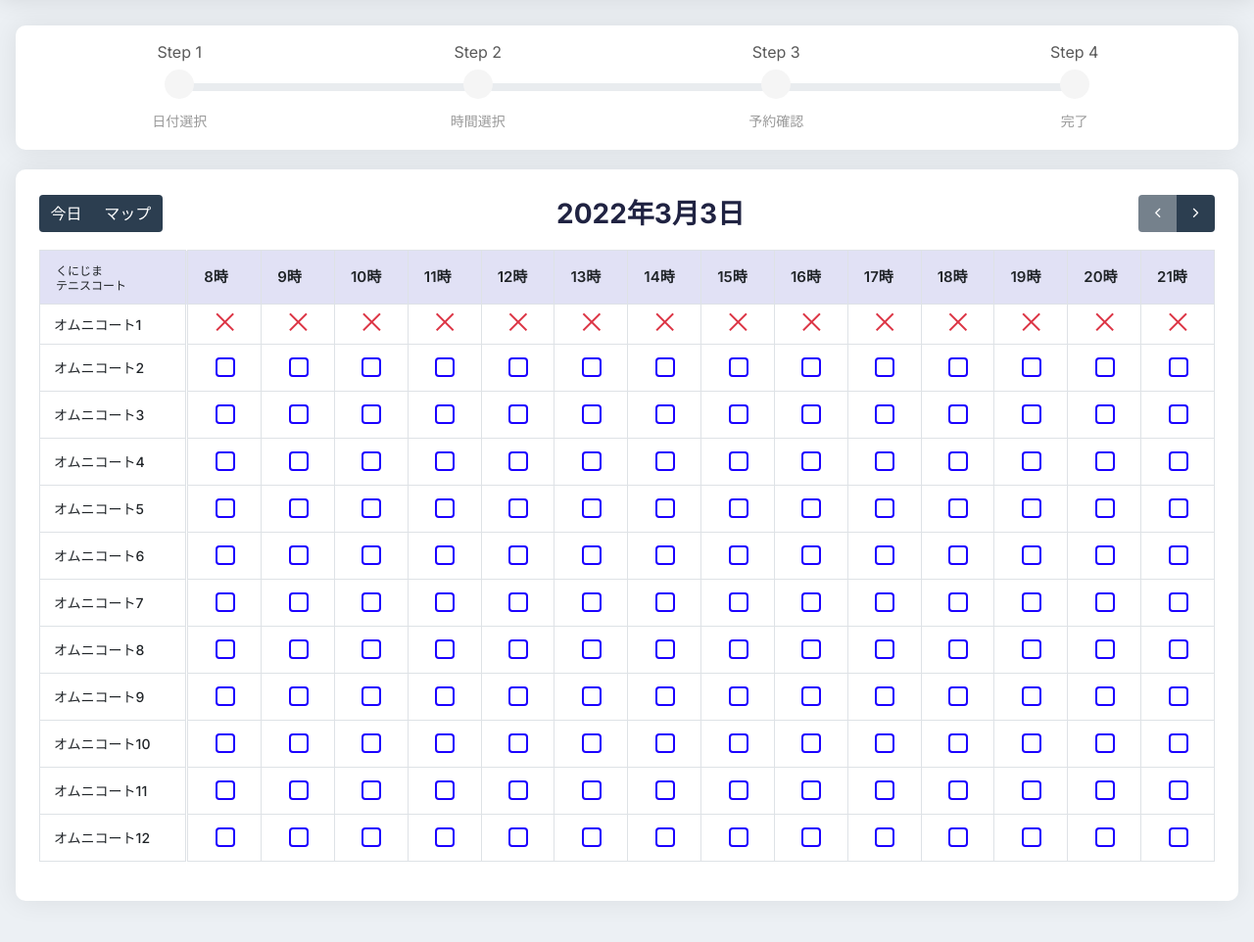
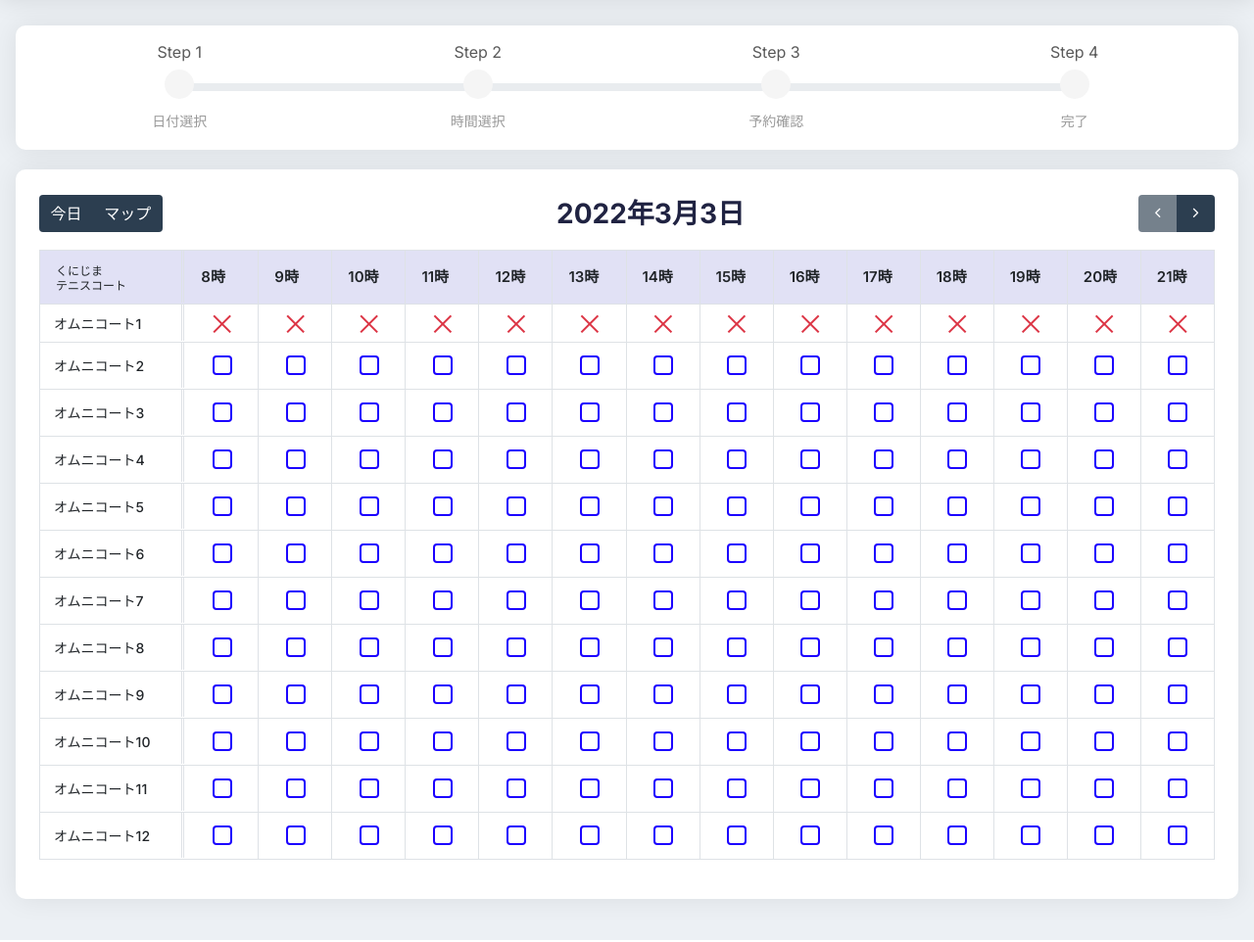
Before and after one commit to manabuyoshikawa0109/kunijima, a Laravel app: template resources/views/user/pages/auth/reservation/select_time.blade.php in a window 1280 px wide. Shown: the part 70-1032 px from the top of the page at 98% size. Run offline with Laravel 8, Linux system fonts and the light colour scheme; the template is opened without the code that fills it, so the values that code supplies are empty; some libraries are stand-ins or nearby versions; some web fonts are replaced.

Commit message:
CSSにコメント追加 予約不可アイコン（×）の配置調整 カレンダーの1列目が固定されるようCSS調整

```diff
--- a/public/common/assets/css/timeline-day.css
+++ b/public/common/assets/css/timeline-day.css
@@ -1,3 +1,6 @@
+/*
+テーブル内セルのpadding調整
+*/
 .table-responsive td {
 	padding: 8px 14px;
 }
@@ -8,34 +11,85 @@
 	}
 }
 
+/*
+ヘッダー部の背景色
+*/
 .table-responsive th {
 	background: #e1e1f5;
 }
 
+/*
+1列目を固定
+*/
 .table-responsive th:first-child, .table-responsive td:first-child {
-    border-right: double #dee2e6;
+	position: sticky;
+	left: 0;
 }
 
+/*
+固定した1列目の枠線が横スクロールにより消えてしまうので、スクロール時に消えないよう調整
+*/
+.table-responsive th:first-child:before, .table-responsive td:first-child:before{
+	content: "";
+	position: absolute;
+	top: -1px;
+	left: -1px;
+	width: 100%;
+	height: 100%;
+	border-left: 1px solid #dee2e6;
+	border-right: double #dee2e6;
+}
+
+/*
+1列目の右枠線を二重にしており、2列目左枠線があると三重線に見えるので消している
+*/
+.table-responsive th:nth-child(2), .table-responsive td:nth-child(2){
+	border-left-style: hidden !important;
+}
+
+/*
+横スクロール時に他の列が1列目の下（背後）を通っているように見せるよう調整
+*/
+.table-responsive td:first-child {
+	background: white;
+	z-index: 1;
+}
+
+/*
+カレンダー内のチェックボックスの配置調整
+*/
 .custom-control-label::before, .custom-control-label::after {
     top: 5px !important;
     left: -27px !important;
 }
 
+/*
+1行目 1列目 文字の行間調整
+*/
 .table-responsive th:first-child {
 	line-height: 1;
 }
 
+/*
+予約不可アイコン（×）のフォント調整
+*/
 .ti-close {
     font-size: 20px;
     font-weight: bold;
 }
 
+/*
+カレンダー上のボタン・タイトルの配置調整
+*/
 .toolbar {
     display: flex;
     justify-content: space-between;
     align-items: center;
 }
 
+/*
+カレンダー上のタイトルのフォント調整
+*/
 .toolbar-title {
     font-size: 1.75em;
     font-weight: 700;
@@ -48,11 +102,17 @@
     }
 }
 
+/*
+カレンダー上のボタングループの配置調整
+*/
 .button-group {
     display: flex;
     align-items: center;
 }
 
+/*
+カレンダー上のボタンのデザイン調整
+*/
 .button-group button, .button-group button:hover {
     background-color: #2C3E50;
     color: white;
@@ -69,9 +129,6 @@
     border-bottom-left-radius: 0;
 }
 
-/*
-カレンダー上のボタンと文字サイズの調整
-*/
 @media screen and (max-width: 767px) {
     .button-group button {
         padding: 0.3em 0.55em !important;
--- a/resources/views/user/pages/auth/reservation/select_time.blade.php
+++ b/resources/views/user/pages/auth/reservation/select_time.blade.php
@@ -66,7 +66,7 @@
 								@for ($hour = 8; $hour <= 21; $hour++)
 								<td class="text-center">
 									@if($court === 1)
-									<span class="icon-copy ti-close text-danger"></span>
+									<span class="icon-copy ti-close text-danger align-middle"></span>
 									@else
 									<div class="custom-control custom-checkbox mb-5">
 										<input type="checkbox" class="custom-control-input" id="reservation-check-{{ $court }}-{{ $hour }}" data-court="{{ $court }}" data-hour="{{ $hour }}">
```
